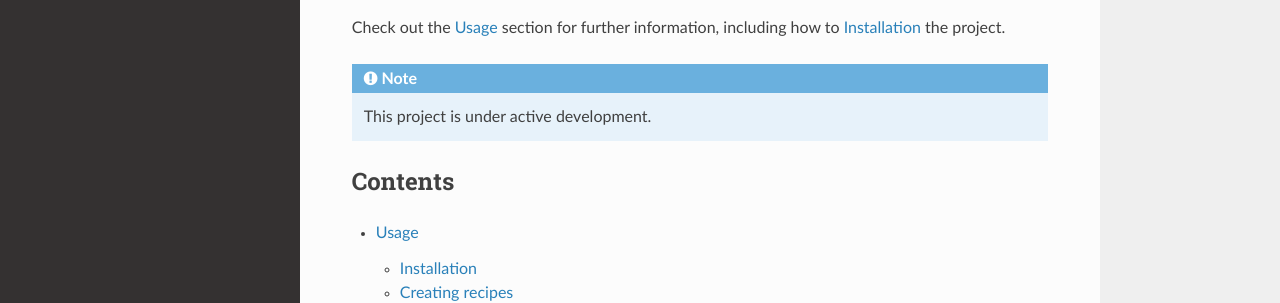
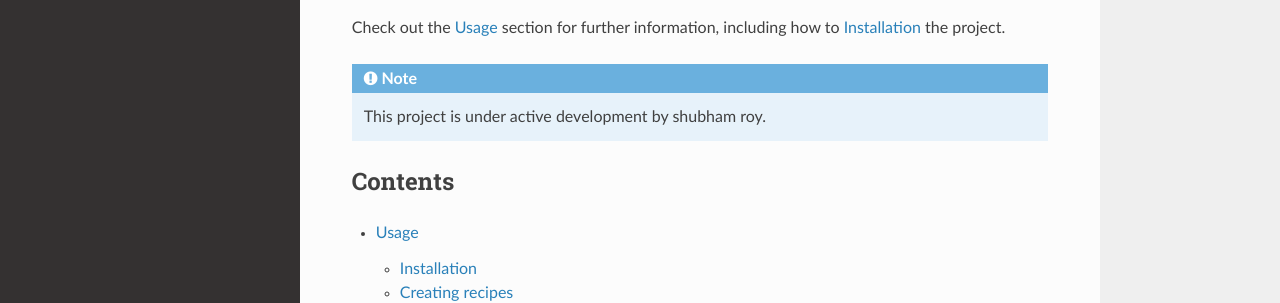
Before and after one commit to sroy729/fingerprint, a Sphinx documentation site: the page built from docs/source/index.rst, in a window 1280 px wide. Shown: the part 240-543 px from the top of the page. Built offline with Sphinx 7.4.7 and the Read the Docs theme 2.0.0, drawn with Linux system fonts in a browser that asks for light colours.

Commit message:
Update index.rst

```diff
--- a/docs/source/index.rst
+++ b/docs/source/index.rst
@@ -11,7 +11,7 @@ how to :ref:`installation` the project.
 
 .. note::
 
-   This project is under active development.
+   This project is under active development by shubham roy.
 
 Contents
 --------
```
